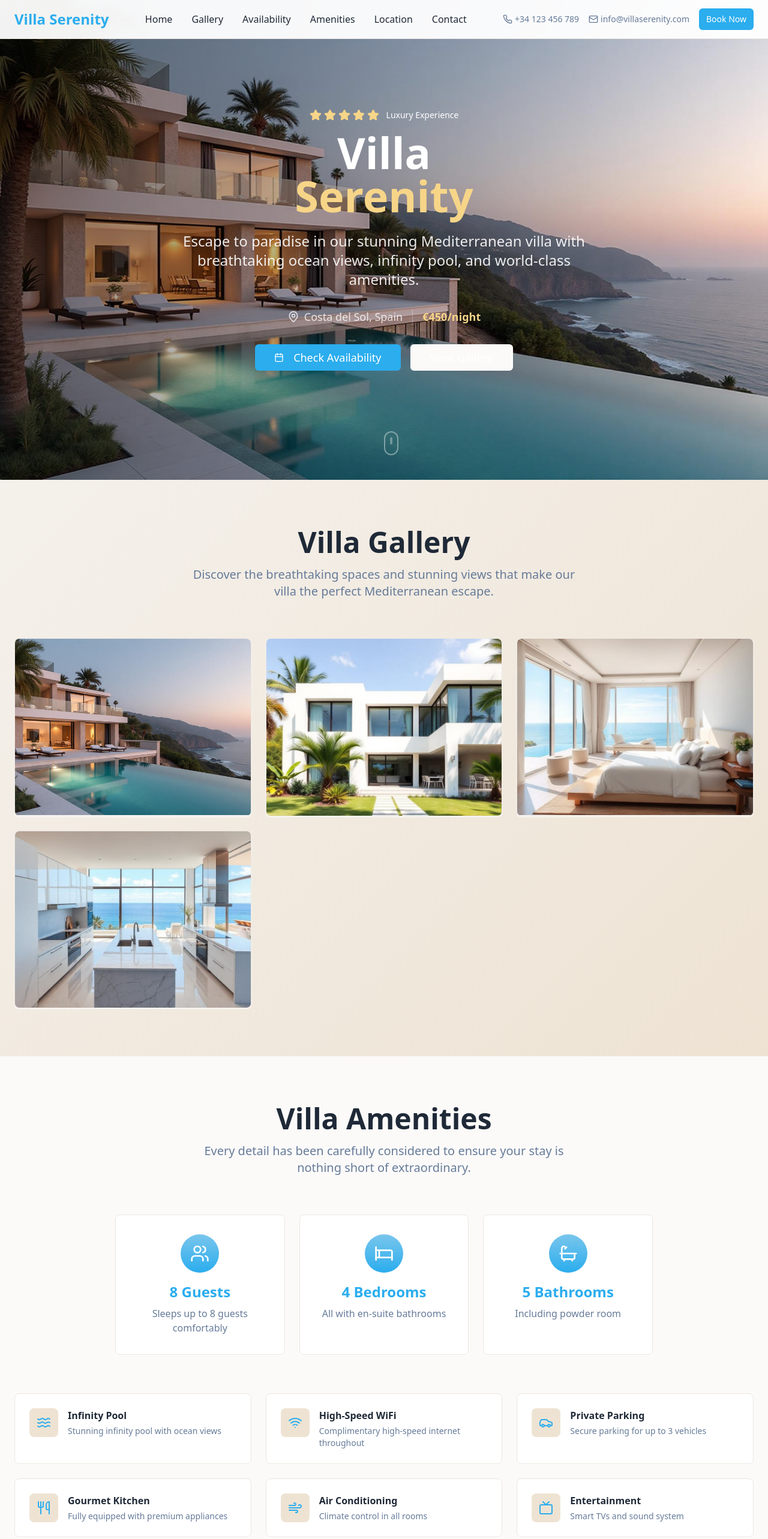
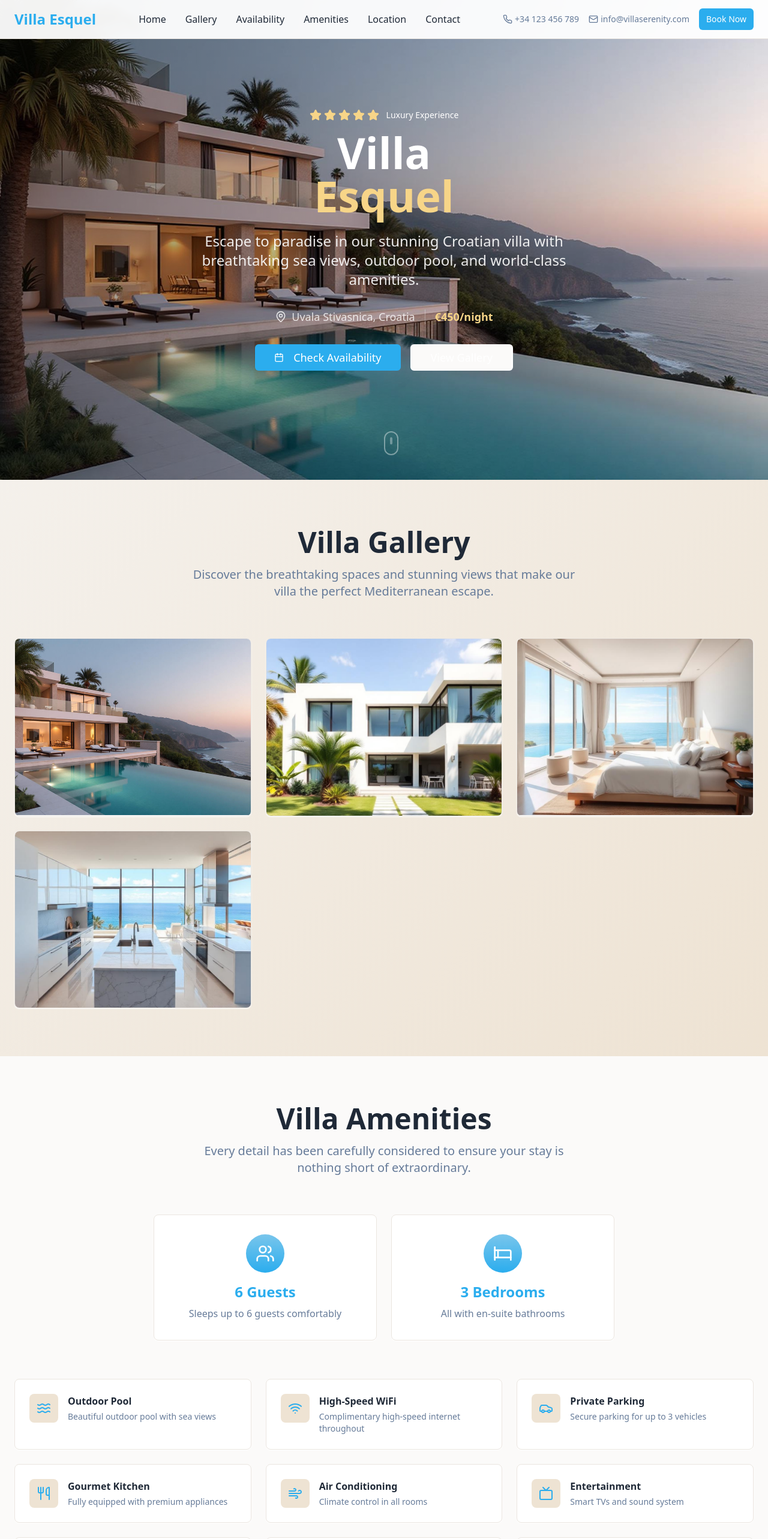
Before and after one commit to Mislav-Ro/villa-vue-shine, a React (Vite) app: page / in a window 1280 px wide. Shown: the top 2566 px of the page at 60% size. Built offline with nearby package versions, Linux system fonts and the light colour scheme.

Commit message:
Update villa details
Update villa name to Villa Esquel.
Update amenities to include 6 guests and 3 en suite bedrooms.
Change "infinity pool" to "outdoor pool".
Update Google Maps embed source and location data.

```diff
--- a/index.html
+++ b/index.html
@@ -3,20 +3,20 @@
   <head>
     <meta charset="UTF-8" />
     <meta name="viewport" content="width=device-width, initial-scale=1.0" />
-    <title>Villa Serenity - Luxury Mediterranean Villa Rental | Costa del Sol</title>
-    <meta name="description" content="Experience luxury at Villa Serenity, a stunning Mediterranean villa rental with infinity pool, ocean views, and world-class amenities in Costa del Sol, Spain." />
-    <meta name="keywords" content="villa rental, Costa del Sol, luxury accommodation, Mediterranean villa, infinity pool, ocean view, Marbella vacation rental" />
-    <meta name="author" content="Villa Serenity" />
+    <title>Villa Esquel - Luxury Croatian Villa Rental | Uvala Stivasnica</title>
+    <meta name="description" content="Experience luxury at Villa Esquel, a stunning Croatian villa rental with outdoor pool, sea views, and world-class amenities in Uvala Stivasnica, Croatia." />
+    <meta name="keywords" content="villa rental, Croatia, luxury accommodation, Croatian villa, outdoor pool, sea view, Stivasnica vacation rental" />
+    <meta name="author" content="Villa Esquel" />
 
-    <meta property="og:title" content="Villa Serenity - Luxury Mediterranean Villa Rental" />
-    <meta property="og:description" content="Experience luxury at Villa Serenity, a stunning Mediterranean villa rental with infinity pool, ocean views, and world-class amenities in Costa del Sol, Spain." />
+    <meta property="og:title" content="Villa Esquel - Luxury Croatian Villa Rental" />
+    <meta property="og:description" content="Experience luxury at Villa Esquel, a stunning Croatian villa rental with outdoor pool, sea views, and world-class amenities in Uvala Stivasnica, Croatia." />
     <meta property="og:type" content="website" />
     <meta property="og:url" content="https://villaserenity.com" />
     <meta property="og:image" content="/villa-hero-og.jpg" />
 
     <meta name="twitter:card" content="summary_large_image" />
-    <meta name="twitter:title" content="Villa Serenity - Luxury Mediterranean Villa Rental" />
-    <meta name="twitter:description" content="Experience luxury at Villa Serenity with breathtaking ocean views and world-class amenities." />
+    <meta name="twitter:title" content="Villa Esquel - Luxury Croatian Villa Rental" />
+    <meta name="twitter:description" content="Experience luxury at Villa Esquel with breathtaking sea views and world-class amenities." />
     <meta name="twitter:image" content="/villa-hero-og.jpg" />
   </head>
 
--- a/src/components/Amenities.tsx
+++ b/src/components/Amenities.tsx
@@ -17,8 +17,8 @@ import {
 const amenities = [
   {
     icon: Waves,
-    title: "Infinity Pool",
-    description: "Stunning infinity pool with ocean views"
+    title: "Outdoor Pool",
+    description: "Beautiful outdoor pool with sea views"
   },
   {
     icon: Wifi,
@@ -65,18 +65,13 @@ const amenities = [
 const specs = [
   {
     icon: Users,
-    title: "8 Guests",
-    description: "Sleeps up to 8 guests comfortably"
+    title: "6 Guests",
+    description: "Sleeps up to 6 guests comfortably"
   },
   {
     icon: Bed,
-    title: "4 Bedrooms",
+    title: "3 Bedrooms",
     description: "All with en-suite bathrooms"
-  },
-  {
-    icon: Bath,
-    title: "5 Bathrooms",
-    description: "Including powder room"
   }
 ];
 
@@ -94,7 +89,7 @@ const Amenities = () => {
         </div>
 
         {/* Villa Specifications */}
-        <div className="grid md:grid-cols-3 gap-6 mb-16 max-w-4xl mx-auto">
+        <div className="grid md:grid-cols-2 gap-6 mb-16 max-w-3xl mx-auto">
           {specs.map((spec, index) => (
             <Card key={index} className="shadow-card text-center">
               <CardContent className="p-8">
@@ -135,8 +130,8 @@ const Amenities = () => {
                 Ready for Your Perfect Getaway?
               </h3>
               <p className="text-muted-foreground mb-6">
-                Experience luxury, comfort, and breathtaking views at Villa Serenity.
-                Your Mediterranean escape awaits.
+                Experience luxury, comfort, and breathtaking views at Villa Esquel.
+                Your Croatian escape awaits.
               </p>
               <div className="flex flex-col sm:flex-row gap-4 justify-center">
                 <a
--- a/src/components/Header.tsx
+++ b/src/components/Header.tsx
@@ -20,7 +20,7 @@ const Header = () => {
         <div className="flex items-center justify-between h-16">
           {/* Logo */}
           <div className="flex-shrink-0">
-            <h1 className="text-2xl font-bold text-villa-ocean">Villa Serenity</h1>
+            <h1 className="text-2xl font-bold text-villa-ocean">Villa Esquel</h1>
           </div>
 
           {/* Desktop Navigation */}
--- a/src/components/Hero.tsx
+++ b/src/components/Hero.tsx
@@ -24,18 +24,18 @@ const Hero = () => {
 
         <h1 className="text-5xl md:text-7xl font-bold mb-6 leading-tight">
           Villa
-          <span className="block text-villa-gold">Serenity</span>
+          <span className="block text-villa-gold">Esquel</span>
         </h1>
 
         <p className="text-xl md:text-2xl mb-8 text-white/90 max-w-2xl mx-auto">
-          Escape to paradise in our stunning Mediterranean villa with breathtaking ocean views,
-          infinity pool, and world-class amenities.
+          Escape to paradise in our stunning Croatian villa with breathtaking sea views,
+          outdoor pool, and world-class amenities.
         </p>
 
         <div className="flex flex-col sm:flex-row gap-4 justify-center items-center mb-8">
           <div className="flex items-center gap-2 text-white/80">
             <MapPin className="w-5 h-5" />
-            <span className="text-lg">Costa del Sol, Spain</span>
+            <span className="text-lg">Uvala Stivasnica, Croatia</span>
           </div>
           <div className="hidden sm:block w-px h-6 bg-white/30" />
           <div className="text-lg font-semibold text-villa-gold">€450/night</div>
--- a/src/components/MapSection.tsx
+++ b/src/components/MapSection.tsx
@@ -10,7 +10,7 @@ const MapSection = () => {
             Perfect Location
           </h2>
           <p className="text-xl text-muted-foreground max-w-2xl mx-auto">
-            Situated in the heart of Costa del Sol, our villa offers easy access to beaches,
+            Situated in beautiful Croatia, our villa offers easy access to pristine beaches,
             restaurants, and cultural attractions.
           </p>
         </div>
@@ -22,14 +22,14 @@ const MapSection = () => {
               <CardContent className="p-0">
                 <div className="aspect-[4/3] bg-gradient-ocean rounded-lg overflow-hidden">
                   <iframe
-                    src="https://www.google.com/maps/embed?pb=!1m18!1m12!1m3!1d3198.2861346647443!2d-4.8856659247315065!3d36.51544997251969!2m3!1f0!2f0!3f0!3m2!1i1024!2i768!4f13.1!3m3!1m2!1s0xd72d7fdb909e359%3A0x2a446965d0f7fc6a!2sMarbella%2C%20M%C3%A1laga%2C%20Spain!5e0!3m2!1sen!2sus!4v1700000000000!5m2!1sen!2sus"
+                    src="https://www.google.com/maps/embed?pb=!1m18!1m12!1m3!1d2649.225208017255!2d15.96955897569116!3d43.49868666241141!2m3!1f0!2f0!3f0!3m2!1i1024!2i768!4f13.1!3m3!1m2!1s0x133517cbecd84377%3A0xc187617897e15b21!2sVilla%20Esquel!5e1!3m2!1sen!2shr!4v1756727389108!5m2!1sen!2shr"
                     width="100%"
                     height="100%"
                     style={{ border: 0 }}
                     allowFullScreen
                     loading="lazy"
                     referrerPolicy="no-referrer-when-downgrade"
-                    title="Villa Serenity Location"
+                    title="Villa Esquel Location"
                   />
                 </div>
               </CardContent>
@@ -48,7 +48,7 @@ const MapSection = () => {
                     <MapPin className="w-4 h-4 text-villa-ocean" />
                   </div>
                   <div>
-                    <p className="font-medium">Playa de la Fontanilla</p>
+                    <p className="font-medium">Stivasnica Beach</p>
                     <p className="text-sm text-muted-foreground">2 min walk</p>
                   </div>
                 </div>
@@ -58,8 +58,8 @@ const MapSection = () => {
                     <Utensils className="w-4 h-4 text-villa-ocean" />
                   </div>
                   <div>
-                    <p className="font-medium">Marbella Old Town</p>
-                    <p className="text-sm text-muted-foreground">5 min drive</p>
+                    <p className="font-medium">Split Old Town</p>
+                    <p className="text-sm text-muted-foreground">25 min drive</p>
                   </div>
                 </div>
 
@@ -68,8 +68,8 @@ const MapSection = () => {
                     <Car className="w-4 h-4 text-villa-ocean" />
                   </div>
                   <div>
-                    <p className="font-medium">Puerto Banús</p>
-                    <p className="text-sm text-muted-foreground">10 min drive</p>
+                    <p className="font-medium">Makarska</p>
+                    <p className="text-sm text-muted-foreground">15 min drive</p>
                   </div>
                 </div>
 
@@ -78,8 +78,8 @@ const MapSection = () => {
                     <Plane className="w-4 h-4 text-villa-ocean" />
                   </div>
                   <div>
-                    <p className="font-medium">Málaga Airport</p>
-                    <p className="text-sm text-muted-foreground">45 min drive</p>
+                    <p className="font-medium">Split Airport</p>
+                    <p className="text-sm text-muted-foreground">35 min drive</p>
                   </div>
                 </div>
               </CardContent>
@@ -90,11 +90,10 @@ const MapSection = () => {
                 <CardTitle className="text-villa-ocean">Villa Address</CardTitle>
               </CardHeader>
               <CardContent>
-                <p className="text-foreground font-medium mb-2">Villa Serenity</p>
+                <p className="text-foreground font-medium mb-2">Villa Esquel</p>
                 <p className="text-muted-foreground text-sm">
-                  Calle del Mar, 123<br />
-                  29602 Marbella<br />
-                  Málaga, Spain
+                  Uvala Stivasnica 100e<br />
+                  Croatia
                 </p>
               </CardContent>
             </Card>
```
